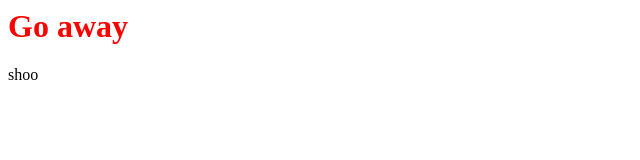
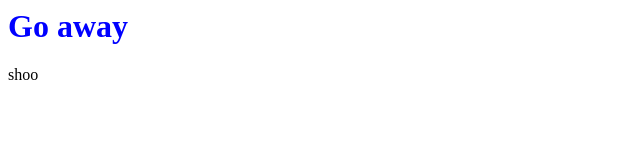
Before and after one commit to Usuki123/ting, a plain HTML site: page index.html in a window 1280 px wide. Shown: the whole page, without its empty margins (0-640 px from the left). Drawn offline with Linux system fonts and the light colour scheme.

Commit message:
Update index.html

```diff
--- a/index.html
+++ b/index.html
@@ -4,7 +4,7 @@
 </head>
 
 <body>
-<h1 style="color:red;">Go away </h1>
+<h1 style="color:blue;">Go away </h1>
 <div id = "p" >shoo</div>
 
 <script>
```
